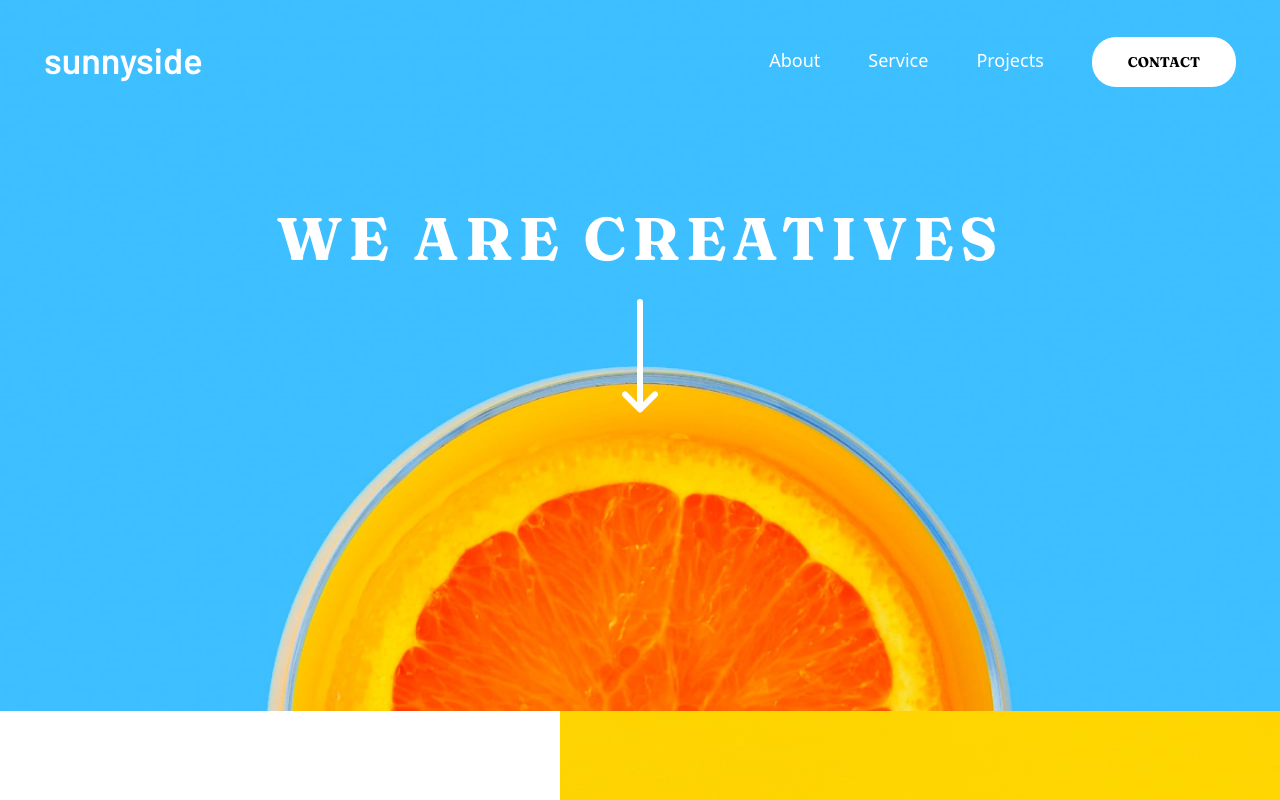
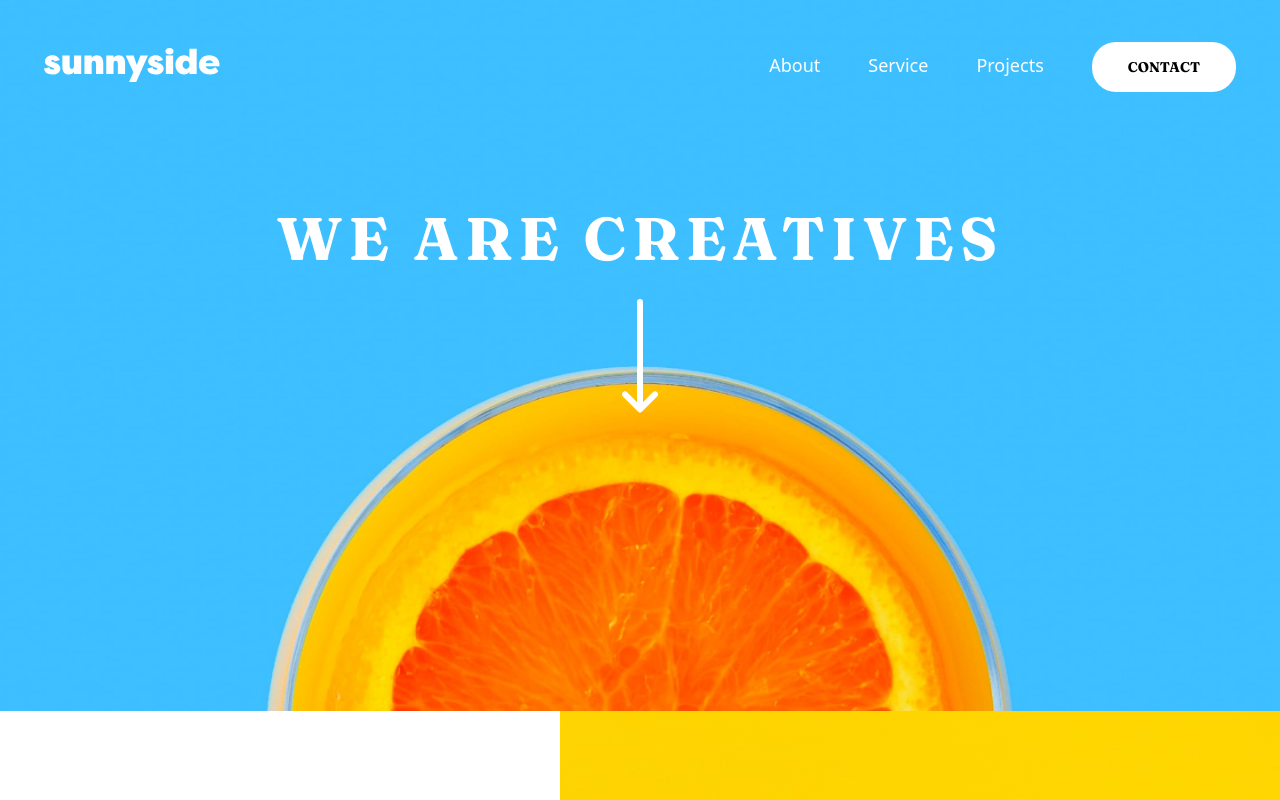
Before and after one commit to cheorodio/react-tailwind-landing-page, a React (Create React App) app: page / in a window 1280 px wide. Shown: the top 800 px of the page. Built offline with nearby package versions, Linux system fonts and the light colour scheme.

Commit message:
Add logo

```diff
--- a/src/components/Navbar.js
+++ b/src/components/Navbar.js
@@ -9,8 +9,9 @@ export default function Navbar() {
   ];
 
   return (
-    <nav className="flex text-justify justify-between items-center py-10 px-11 absolute z-10 w-full">
-      <p className="font-barlow text-4xl font-bold text-white">sunnyside</p>
+    <nav className="flex text-justify justify-between items-center py-12 px-11 absolute z-10 w-full">
+      {/* <p className="font-barlow text-4xl font-bold text-white">sunnyside</p> */}
+      <img className="w-44" src="/images/logo.svg" alt="logo" />
       <ul className="flex text-justify justify-between items-center gap-12 text-lg text-white cursor-pointer">
         {links.map(({ id, title, link }) => (
           <a href={link} key={`key-li-${id}`}>
```
